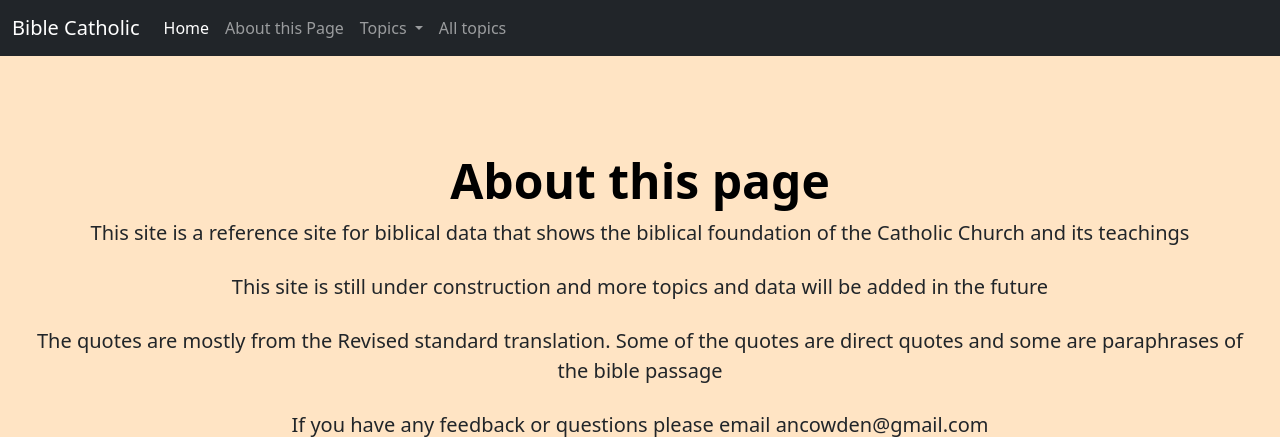
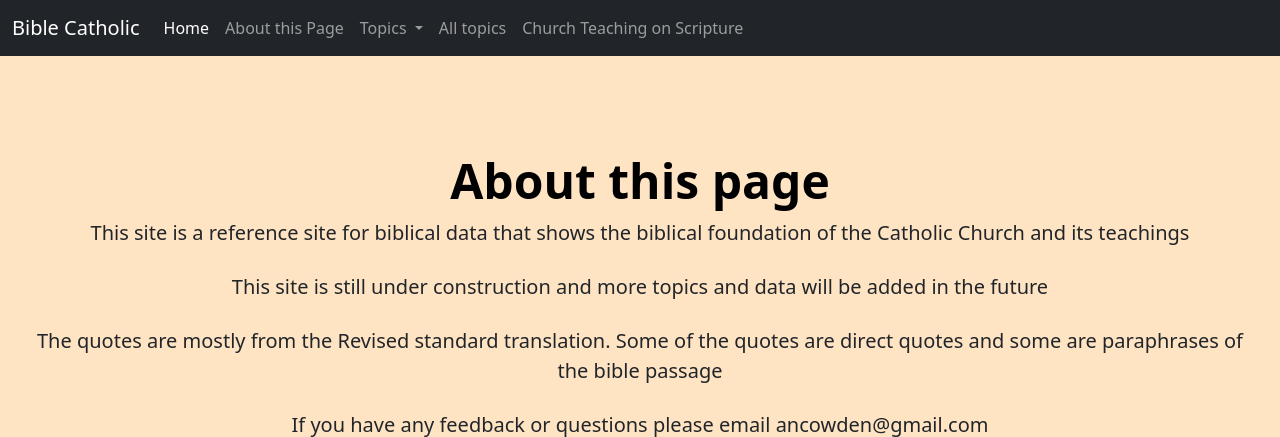
Before and after one commit to bluenote28/biblecatholic, a Flask app: page /about in a window 1280 px wide. Shown: the top 437 px of the page. Run offline with Flask 3, Linux system fonts and the light colour scheme.

Commit message:
adds scripture page
adds scripture page

```diff
--- a/biblecatholicmain.py
+++ b/biblecatholicmain.py
@@ -17,6 +17,10 @@ def challenge_list():
 def about_page():
     return render_template("about.html", biblechallenges=data)
 
+@app.route('/scripture')
+def scripture():
+    return render_template("scripture.html", biblechallenges=data)
+
 @app.route('/challengelist/<challenge>')
 def return_specific_challenge(challenge):
     quotes = []
--- a/templates/about.html
+++ b/templates/about.html
@@ -39,7 +39,7 @@
             <a class="nav-link active" aria-current="page" href="{{url_for('mainpage')}}">Home</a>
           </li>
           <li class="nav-item">
-                <a class="nav-link" href="{{url_for('about_page')}}"#>About this Page</a>
+            <a class="nav-link" href="{{url_for('about_page')}}">About this Page</a>
           </li>
           <li class="nav-item dropdown">
             <a class="nav-link dropdown-toggle" href="#" role="button" data-bs-toggle="dropdown" aria-expanded="false">
@@ -54,6 +54,9 @@
           </li>
           <li class="nav-item">
             <a class="nav-link" href="{{url_for('challenge_list')}}"#>All topics</a>
+          </li>
+          <li class="nav-item">
+            <a class="nav-link" href="{{url_for('scripture')}}">Church Teaching on Scripture</a>
           </li>
         </ul>
       </div>
--- a/templates/challenge.html
+++ b/templates/challenge.html
@@ -62,6 +62,9 @@
             <li class="nav-item">
               <a class="nav-link" href="{{url_for('challenge_list')}}"#>All topics</a>
             </li>
+            <li class="nav-item">
+              <a class="nav-link" href="{{url_for('scripture')}}">Church Teaching on Scripture</a>
+            </li>
           </ul>
         </div>
       </div>
--- a/templates/challenge_list.html
+++ b/templates/challenge_list.html
@@ -61,11 +61,13 @@
             <li class="nav-item">
               <a class="nav-link" href="{{url_for('challenge_list')}}"#>All topics</a>
             </li>
+            <li class="nav-item">
+              <a class="nav-link" href="{{url_for('scripture')}}">Church Teaching on Scripture</a>
+            </li>
           </ul>
         </div>
       </div>
     </nav>
-
       <div class="container text-center">
        <div class="row" style="row-gap: 15px;">
           {% for quote in biblechallenges %}
--- a/templates/index.html
+++ b/templates/index.html
@@ -57,6 +57,9 @@
               <li class="nav-item">
                 <a class="nav-link" href="{{url_for('challenge_list')}}"#>All topics</a>
               </li>
+              <li class="nav-item">
+                <a class="nav-link" href="{{url_for('scripture')}}">Church Teaching on Scripture</a>
+              </li>
             </ul>
           </div>
         </div>
```
Lines whose indentation alone changed are shown as unchanged.
